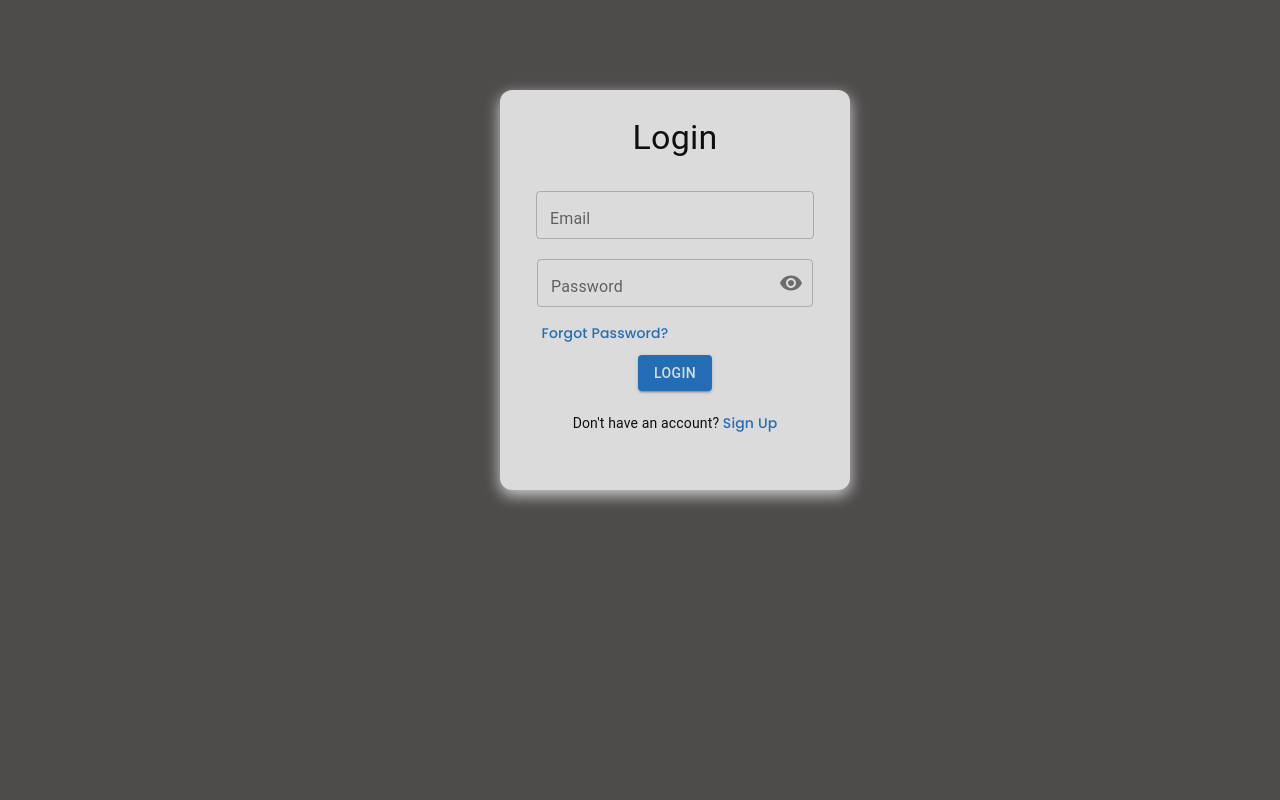
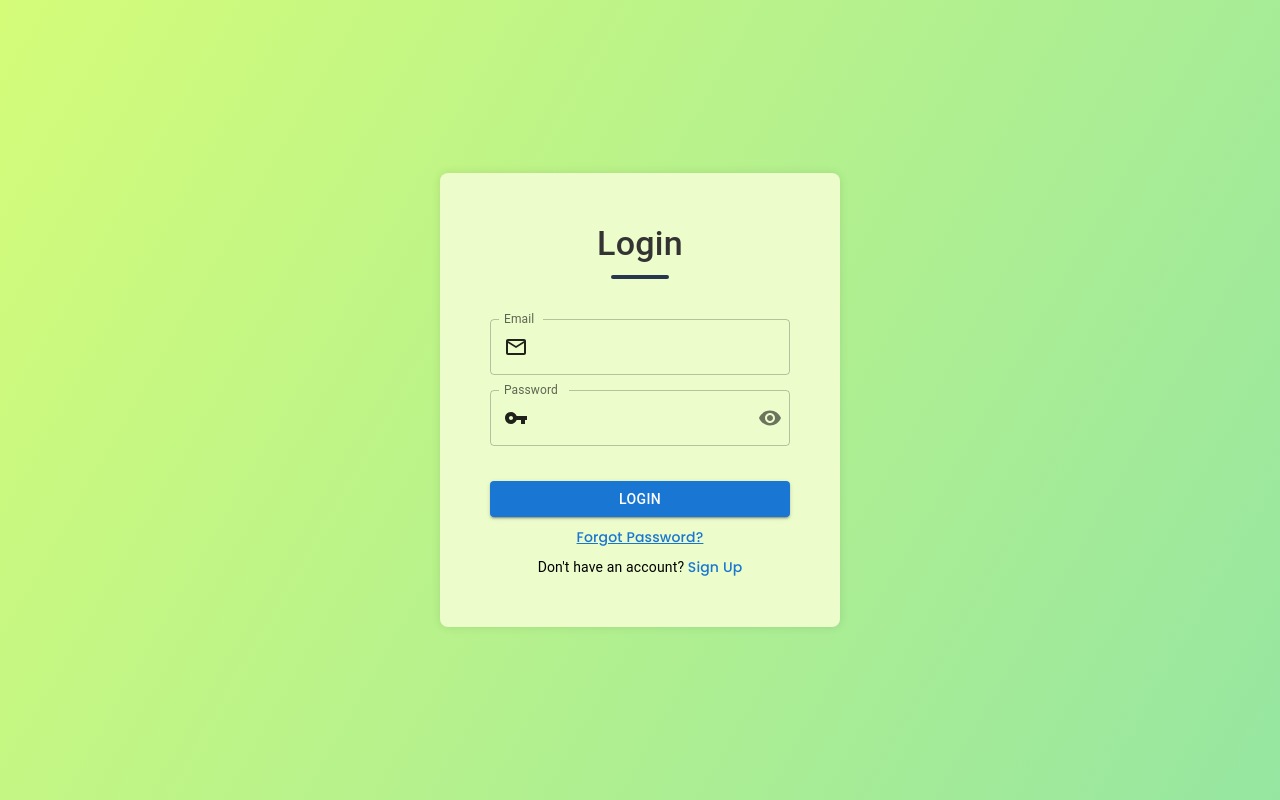
Before and after one commit to siv-0821/PowerTools, a React (Create React App) app: page / in a window 1280 px wide. Built offline with nearby package versions, Linux system fonts and the light colour scheme.

Commit message:
Login and signup design updated

```diff
--- a/package.json
+++ b/package.json
@@ -18,6 +18,7 @@
     "react": "^18.2.0",
     "react-dom": "^18.2.0",
     "react-router-dom": "^6.21.3",
+    "react-script": "^2.0.5",
     "react-scripts": "5.0.1",
     "sweetalert2": "^11.10.4",
     "web-vitals": "^2.1.4"
--- a/src/Components/Login/Login.css
+++ b/src/Components/Login/Login.css
@@ -1,67 +1,76 @@
+ @import url('https://fonts.googleapis.com/css2?family=Poppins:wght@500&display=swap');
 
-@import url('https://fonts.googleapis.com/css2?family=Poppins:wght@500&display=swap');
  * {
    margin: 0;
    padding: 0;
    box-sizing: border-box;
-  font-family: 'poppins',sans-serif;
+   font-family: 'poppins', sans-serif;
  }
-#login-body
-{
-  position: fixed;
-  width: 100%;
-  height: 100%;
-  background-color: rgb(78, 75, 75);
-  /* background-image: url("https://source.unsplash.com/random?powertools"); */
-  background-size: cover;
+
+ .underline {
+   position: relative;
+   bottom: 15px;
+   width: 58px;
+   height: 4px;
+   background-color: #27374d;
+   border-radius: 9px;
+   margin: 25px auto;
  }
-.login {
+#login-txt{
+  font-weight: 500;
+}
+ #login-body {
    display: flex;
-    gap: 20px;
-    border: none;
-    background: #fff;
-    flex-direction: column;
-    border-radius: 7px;
    align-items: center;
    justify-content: center;
-    box-shadow: rgb(245, 245, 245) 0px 5px 15px;
-    opacity: 0.8;
-    border-radius: 12px;
-    height: 400px;
-    width: 350px;
-    margin-top: 90px;
-    margin-left: 500px;
+   height: 100vh;
+   background-image: linear-gradient(120deg, #d4fc79 0%, #96e6a1 100%);
  }
-  #login-email{
-    width: 250px;
-    height: 20px;
-    margin-bottom: 0;
+
+ .login {
+   padding: 50px;
+   border-radius: 8px;
+   background-color: rgb(236 252 203);
+    box-shadow: 0 0 10px rgba(0, 0, 0, 0.1);
+   width: 400px;
+   gap: 10px;
+   text-align: center;
  }
-  #login-password {
-    width: 220px;
-    height: 19px;
-    margin-bottom: 0;
+
+ #login-txt {
+   margin-bottom: 20px;
+   color: #333333;
  }
+
+ .field {
+   display: flex;
+   flex-direction: column;
+   gap: 15px;
+   width: 100%;
+   margin-bottom: 10px;
+ }
+
+ .eye {
+   transform: translateX(2px);
+ }
+
+ #login-button {
+   width: 100%;
+   margin-top: 25px;
+ }
+
  #forget-link {
-    position: relative;
-    top: -70px;
-    left: -70px;
-    cursor: pointer;
+   display: block;
    color: #1976D2;
-    text-decoration: none;
+   margin-top: 10px;
  }
+
  #signup {
-    position: relative;
-    top: -30px;
-    text-decoration: none;
-  }
-  #siup a {
-    position: relative;
-    top: 20px;
-    text-decoration: none;
+   margin-top: 10px;
    color: black;
  }
-  #login-button {
-    position: relative;
-    top: 28px;
+
+ #siup {
+   text-decoration: none;
+   color: #1976D2;
  }
--- a/src/Components/Login/Login.jsx
+++ b/src/Components/Login/Login.jsx
@@ -4,9 +4,18 @@ import { Link } from 'react-router-dom';
 import './Login.css';
 import VisibilityIcon from '@mui/icons-material/Visibility';
 import VisibilityOffIcon from '@mui/icons-material/VisibilityOff';
+import MailOutlineIcon from '@mui/icons-material/MailOutline';
+import VpnKeyIcon from '@mui/icons-material/VpnKey';
 import { TextField, Button, Typography, IconButton, InputAdornment } from '@mui/material';
 import axios from 'axios';
-
+import styled from '@emotion/styled';
+const MyTextField = styled(TextField)(({ theme }) => ({
+  '& .MuiInputBase-root': {
+    '&.Mui-focused fieldset': {
+      borderColor: '#27374d', // Focused border color
+    },
+  },
+}));
 function Login() {
     const [email, setEmail] = useState('');
     const [password, setPassword] = useState('');
@@ -59,16 +68,18 @@ function Login() {
                 <Typography variant="h4" id="login-txt" gutterBottom>
                     Login
                 </Typography>
-
-                <TextField
+                <div className='underline'></div>
+                <div className='field'>
+                <MyTextField
                     id="login-email"
                     autoComplete='off'
                     label="Email"
                     variant="outlined"
+                    InputProps={{startAdornment:(<MailOutlineIcon style={{ marginRight: "8px" }}/>)}}
                     value={email}
                     onChange={(e) => setEmail(e.target.value)}
                 />
-                <TextField
+                <MyTextField
                     id="login-password"
                     autoComplete='off'
                     label="Password"
@@ -77,8 +88,9 @@ function Login() {
                     value={password}
                     onChange={(e) => setPassword(e.target.value)}
                     InputProps={{
+                        startAdornment:(<VpnKeyIcon style={{ marginRight: "8px" }}/>),
                         endAdornment: (
-                            <InputAdornment position="center">
+                            <InputAdornment position="end" className='eye'>
                                 <IconButton
                                     aria-label="toggle password visibility"
                                     onClick={handleClickShowPassword}
@@ -91,6 +103,8 @@ function Login() {
                         ),
                     }}
                 />
+                </div>
+
                 <Button id='login-button' variant="contained" color="primary" onClick={handleLogin}>
                     Login
                 </Button>
--- a/src/Components/Signup/Signup.css
+++ b/src/Components/Signup/Signup.css
@@ -1,35 +1,28 @@
 .login-body{
-    position: fixed;
-    width: 100%;
-    height: 100%;
-    background-color: rgb(78, 75, 75);
-    /* background-image: url("https://source.unsplash.com/random"); */
-    background-size: cover;
+  display: flex;
+  align-items: center;
+  justify-content: center;
+  height: 100vh;
+  background-image: linear-gradient(120deg, #d4fc79 0%, #96e6a1 100%);
   }
   #login-container{
-    display: flex;
-    gap: 20px;
-    align-items: center;
-    justify-content: center;
-    position: fixed;
-    top: 30px;
-    left: 440px;
-    width: 400px;
-    height: 500px;
-    box-shadow: rgb(245, 245, 245) 0px 5px 15px;
-    background:whitesmoke;
-    opacity: 0.8;
-    flex-direction: column;
-    border-radius: 7px;
+    padding: 50px;
+   border-radius: 8px;
+   background-color: rgb(236 252 203);
+    box-shadow: 0 0 10px rgba(0, 0, 0, 0.1);
+   width: 450px;
+   gap: 200px;
+   text-align: center;
     }
-    #h{
+    #signup-head{
+      font-weight: 500;
+    }
+    .underline {
       position: relative;
-      top: 10px;
+      bottom: 15px;
+      width: 58px;
+      height: 4px;
+      background-color: #27374d;
+      border-radius: 9px;
+      margin: 25px auto;
     }
-    #login-user,#login-email,#login-password,#login-confirm-pass{
-      width: 250px;
-      height: 15px;
-    }
-    #login-password,#login-confirm-pass{
-      width: 220px;
-    }
--- a/src/Components/Signup/Signup.jsx
+++ b/src/Components/Signup/Signup.jsx
@@ -6,9 +6,19 @@ import IconButton from '@mui/material/IconButton';
 import InputAdornment from '@mui/material/InputAdornment';
 import VisibilityIcon from '@mui/icons-material/Visibility';
 import VisibilityOffIcon from '@mui/icons-material/VisibilityOff';
+import PersonIcon from '@mui/icons-material/Person';
+import MailOutlineIcon from '@mui/icons-material/MailOutline';
+import VpnKeyIcon from '@mui/icons-material/VpnKey';
 import './Signup.css';
 import axios from 'axios';
-
+import styled from '@emotion/styled';
+const MyTextField = styled(TextField)(({ theme }) => ({
+  '& .MuiInputBase-root': {
+    '&.Mui-focused fieldset': {
+      borderColor: '#27374d', // Focused border color
+    },
+  },
+}));
 function Signup() {
     const [username, setUsername] = useState('');
     const [email, setEmail] = useState('');
@@ -75,36 +85,43 @@ function Signup() {
     return (
       <div className='login-body'>
         <div id="login-container">
-          <Typography variant="h4" id="h" gutterBottom>
+          <Typography variant="h4" id="signup-head" gutterBottom>
             Sign Up
           </Typography>
 
-          <TextField
+          <div className='underline'></div>
+          <div className="field">
+          <MyTextField
             id="login-user"
             autoComplete="off"
             label="Username"
             variant="outlined"
+            InputProps={{startAdornment:(<PersonIcon style={{ marginRight: "8px" }}/>)}}
             value={username}
             onChange={(e) => setUsername(e.target.value)}
           />
 
-          <TextField
+          <MyTextField
             id="login-email"
             autoComplete="off"
             label="Email"
+            InputProps={{startAdornment:(<MailOutlineIcon style={{ marginRight: "8px" }}/>)}}
+
             variant="outlined"
             value={email}
             onChange={(e) => setEmail(e.target.value)}
           />
 
-          <TextField
+          <MyTextField
             id="login-password"
             label="Password"
             variant="outlined"
+
             type={showPassword ? 'text' : 'password'}
             value={password}
             onChange={(e) => setPassword(e.target.value)}
             InputProps={{
+              startAdornment:(<VpnKeyIcon style={{ marginRight: "8px" }}/>),
               endAdornment: (
                 <InputAdornment position="end">
                   <IconButton
@@ -120,7 +137,7 @@ function Signup() {
             }}
           />
 
-          <TextField
+          <MyTextField
             id="login-confirm-pass"
             label="Confirm Password"
             variant="outlined"
@@ -128,8 +145,11 @@ function Signup() {
             value={confirmPassword}
             onChange={(e) => setConfirmPassword(e.target.value)}
             InputProps={{
+              startAdornment:(<VpnKeyIcon style={{ marginRight: "8px" }}/>),
               endAdornment: (
                 <InputAdornment position="end">
+
+
                   <IconButton
                     aria-label="toggle confirm password visibility"
                     onClick={handleClickShowConfirmPassword}
@@ -146,14 +166,16 @@ function Signup() {
               ),
             }}
           />
+          </div>
 
-          <Button variant="contained" color="primary" onClick={handleSignUp}>
+
+          <Button variant="contained" color="primary" onClick={handleSignUp}  style={{ marginTop: '20px' }}>
             Sign Up
           </Button>
 
-          <Typography variant="body2" style={{ marginTop: '10px' }}>
+          <Typography variant="body2" style={{ marginTop: '20px' }}>
             Already have an account?{' '}
-            <Link to="/login" style={{ textDecoration: 'none', color: '#1976D2' }}>
+            <Link to="/" style={{ textDecoration: 'none', color: '#1976D2' }}>
               Login
             </Link>
           </Typography>
```
Also changed, not shown: 1 other file (tests, documents, lock files or other folders). Lines whose indentation alone changed are shown as unchanged.
